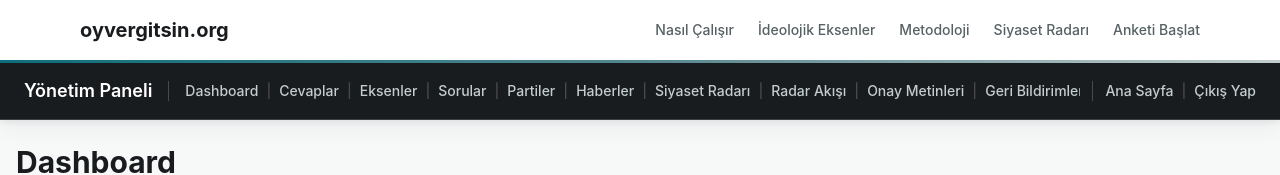
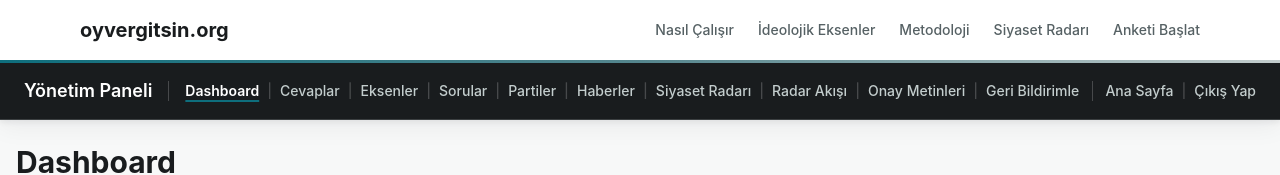
Before and after one commit to ubterzioglu/oyvergitsin, a Next.js app: page /admin in a window 1280 px wide. Shown: the top 175 px of the page. Built offline with nearby package versions, Linux system fonts and the light colour scheme; no server answers; the database is empty.

Commit message:
fix(admin): resolve RLS auth in browser client, fix nav scroll, isolate GA and update CSP

```diff
--- a/app/layout.tsx
+++ b/app/layout.tsx
@@ -1,5 +1,5 @@
 import type { Metadata, Viewport } from 'next'
-import Script from 'next/script'
+import { GoogleAnalytics } from '@/components/analytics/GoogleAnalytics'
 import { getSiteUrl, siteConfig } from '@/lib/site'
 import { Header } from '@/components/layout/Header'
 import { Footer } from '@/components/layout/Footer'
@@ -137,22 +137,7 @@ export default function RootLayout({
           type="application/ld+json"
           dangerouslySetInnerHTML={{ __html: JSON.stringify(structuredData) }}
         />
-        {gaId && (
-          <>
-            <Script
-              src={`https://www.googletagmanager.com/gtag/js?id=${gaId}`}
-              strategy="afterInteractive"
-            />
-            <Script id="google-analytics" strategy="afterInteractive">
-              {`
-                window.dataLayer = window.dataLayer || [];
-                function gtag(){dataLayer.push(arguments);}
-                gtag('js', new Date());
-                gtag('config', '${gaId}');
-              `}
-            </Script>
-          </>
-        )}
+        <GoogleAnalytics gaId={gaId} />
         <div className="flex min-h-screen flex-col">
           <Header />
           <div className="flex-1">{children}</div>
--- a/components/admin/AdminNav.tsx
+++ b/components/admin/AdminNav.tsx
@@ -50,9 +50,11 @@ export function AdminNav() {
           <div className="h-5 w-[1px] shrink-0 bg-white/20" aria-hidden="true" />
 
           {/* Menü Linkleri (Tek satır, dikey ayraçlı) */}
-          <div className="flex items-center overflow-x-auto py-1 scrollbar-none [scrollbar-width:none]">
+          <div className="flex min-w-0 flex-1 items-center overflow-x-auto py-1.5 pr-2 scrollbar-thin scrollbar-thumb-white/20 hover:scrollbar-thumb-white/40">
             <div className="flex items-center text-xs sm:text-sm font-medium text-border-strong">
-              {NAV_LINKS.map((link, idx) => (
+              {NAV_LINKS.map((link, idx) => {
+                const isActive = link.href === '/admin' ? pathname === '/admin' : pathname.startsWith(link.href)
+                return (
                   <div key={link.href} className="flex items-center">
                     {idx > 0 && (
                       <span className="mx-2 text-white/20 select-none" aria-hidden="true">
@@ -61,12 +63,17 @@ export function AdminNav() {
                     )}
                     <Link
                       href={link.href}
-                    className="whitespace-nowrap transition-colors hover:text-white focus-visible:outline-none focus-visible:ring-2 focus-visible:ring-white focus-visible:ring-offset-1 focus-visible:ring-offset-ink-primary"
+                      className={`whitespace-nowrap transition-colors focus-visible:outline-none focus-visible:ring-2 focus-visible:ring-white focus-visible:ring-offset-1 focus-visible:ring-offset-ink-primary ${
+                        isActive
+                          ? 'font-semibold text-white underline decoration-accent decoration-2 underline-offset-4'
+                          : 'hover:text-white'
+                      }`}
                     >
                       {link.label}
                     </Link>
                   </div>
-              ))}
+                )
+              })}
 
               {EXTERNAL_LINKS.map((link) => (
                 <div key={link.href} className="flex items-center">
--- /dev/null
+++ b/components/analytics/GoogleAnalytics.tsx
@@ -0,0 +1,41 @@
+'use client'
+
+import Script from 'next/script'
+import { usePathname } from 'next/navigation'
+
+const EXCLUDED_PREFIXES = ['/admin', '/survey', '/results', '/consent', '/api']
+
+interface GoogleAnalyticsProps {
+  gaId?: string
+}
+
+export function GoogleAnalytics({ gaId }: GoogleAnalyticsProps) {
+  const pathname = usePathname()
+
+  if (!gaId) {
+    return null
+  }
+
+  // AGENTS.md kurali: Survey, results, consent, admin veya API route'larina ucuncu taraf analytics eklenmez.
+  const isExcluded = EXCLUDED_PREFIXES.some((prefix) => pathname?.startsWith(prefix))
+  if (isExcluded) {
+    return null
+  }
+
+  return (
+    <>
+      <Script
+        src={`https://www.googletagmanager.com/gtag/js?id=${gaId}`}
+        strategy="afterInteractive"
+      />
+      <Script id="google-analytics" strategy="afterInteractive">
+        {`
+          window.dataLayer = window.dataLayer || [];
+          function gtag(){dataLayer.push(arguments);}
+          gtag('js', new Date());
+          gtag('config', '${gaId}');
+        `}
+      </Script>
+    </>
+  )
+}
--- a/lib/supabase/client.ts
+++ b/lib/supabase/client.ts
@@ -1,4 +1,4 @@
-import { createClient } from '@supabase/supabase-js'
+import { createBrowserClient } from '@supabase/ssr'
 import { getSupabaseConfigError } from '@/lib/supabase/config'
 
 const supabaseUrl = process.env.NEXT_PUBLIC_SUPABASE_URL || ''
@@ -9,7 +9,7 @@ if (configError && process.env.NODE_ENV !== 'production') {
   console.warn(`[Supabase config] ${configError}`)
 }
 
-export const supabase = createClient(supabaseUrl, supabaseAnonKey)
+export const supabase = createBrowserClient(supabaseUrl, supabaseAnonKey)
 
 export type Database = {
   public: {
--- a/next.config.js
+++ b/next.config.js
@@ -11,6 +11,7 @@ const isDev = process.env.NODE_ENV !== 'production'
 const scriptSrc = [
   "'self'",
   "'unsafe-inline'",
+  'https://www.googletagmanager.com',
   isDev ? "'unsafe-eval'" : null,
 ]
   .filter(Boolean)
@@ -64,9 +65,9 @@ const nextConfig = {
               "default-src 'self'",
               `script-src ${scriptSrc}`,
               "style-src 'self' 'unsafe-inline'",
-              "img-src 'self' data: https:",
+              "img-src 'self' data: https: https://*.google-analytics.com https://*.googletagmanager.com",
               "font-src 'self' data:",
-              "connect-src 'self' https://*.supabase.co",
+              "connect-src 'self' https://*.supabase.co https://*.google-analytics.com https://*.analytics.google.com https://*.googletagmanager.com",
               "frame-ancestors 'none'",
             ].join('; '),
           },
```
Lines whose indentation alone changed are shown as unchanged.
